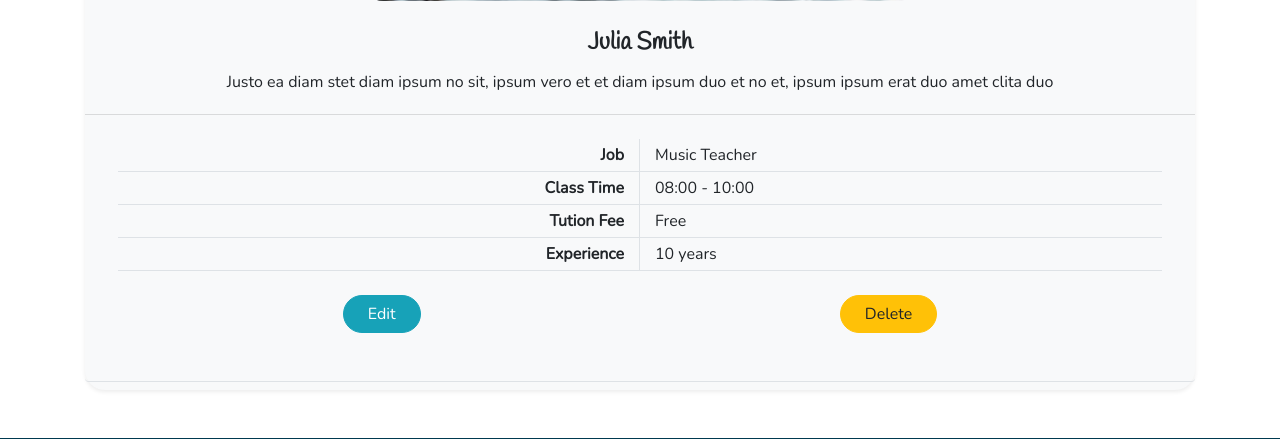
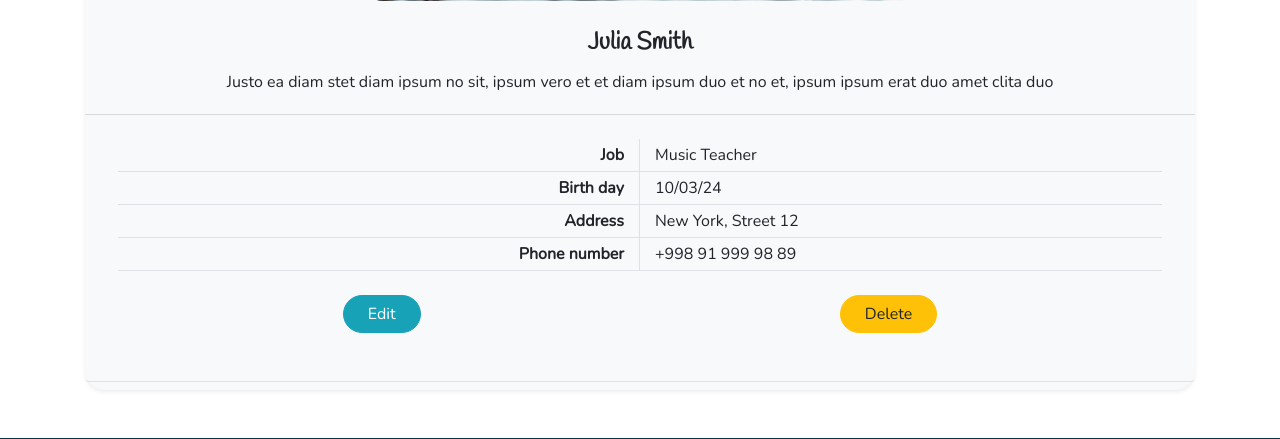
Before and after one commit to dilmurodsadullayev/TeachEasy-full, a Django app: page /teacher-detail in a window 1280 px wide. Shown: the part 689-1128 px from the top of the page. Run offline with Django 5.2, Linux system fonts and the light colour scheme; some libraries are stand-ins or nearby versions.

Commit message:
teacher detail uodate

```diff
--- a/template/main/teacher_detail.html
+++ b/template/main/teacher_detail.html
@@ -23,16 +23,16 @@
         </div>
       </div>
       <div class="row border-bottom">
-        <div class="col-6 py-1 text-right border-right"><strong>Class Time</strong></div>
-        <div class="col-6 py-1">08:00 - 10:00</div>
+        <div class="col-6 py-1 text-right border-right"><strong>Birth day</strong></div>
+        <div class="col-6 py-1">10/03/24</div>
       </div>
       <div class="row border-bottom">
-        <div class="col-6 py-1 text-right border-right"><strong>Tution Fee</strong></div>
-        <div class="col-6 py-1">Free</div>
+        <div class="col-6 py-1 text-right border-right"><strong>Address</strong></div>
+        <div class="col-6 py-1">New York, Street 12</div>
       </div>
       <div class="row border-bottom">
-        <div class="col-6 py-1 text-right border-right"><strong>Experience</strong></div>
-        <div class="col-6 py-1">10 years</div>
+        <div class="col-6 py-1 text-right border-right"><strong>Phone number</strong></div>
+        <div class="col-6 py-1">+998 91 999 98 89</div>
       </div>
       <div class="d-flex mt-4">
         <a href="{% url 'teacher_edit' %}" class="btn btn-primary px-4 mx-auto mb-4" data-bs-toggle="modal"
```
